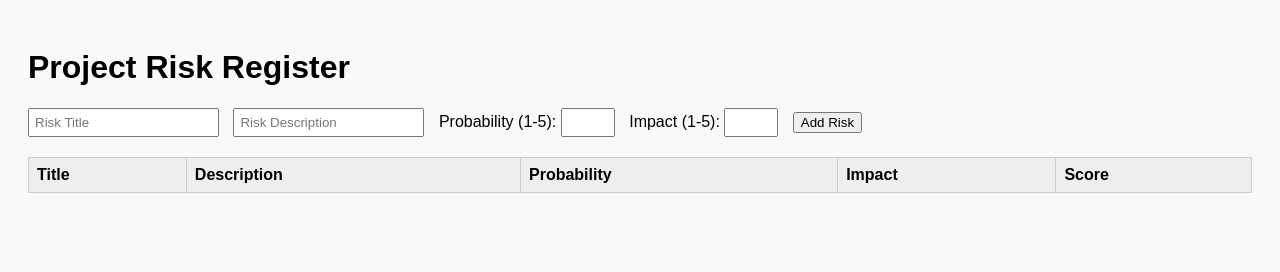
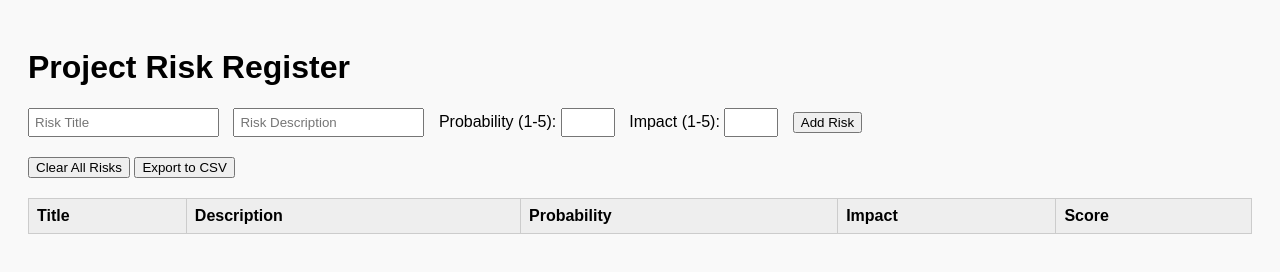
Before and after one commit to kzernel/RiskRegister, a plain HTML site: page index.html in a window 1280 px wide. Drawn offline with Linux system fonts and the light colour scheme.

Commit message:
Update index.html

```diff
--- a/index.html
+++ b/index.html
@@ -15,6 +15,9 @@
     <label>Impact (1-5): <input type="number" id="impact" min="1" max="5" required></label>
     <button type="submit">Add Risk</button>
   </form>
+  <button id="clearRisks" style="margin-bottom: 20px;">Clear All Risks</button>
+<button id="exportCSV" style="margin-bottom: 20px;">Export to CSV</button>
+
 
   <table>
     <thead>
```
